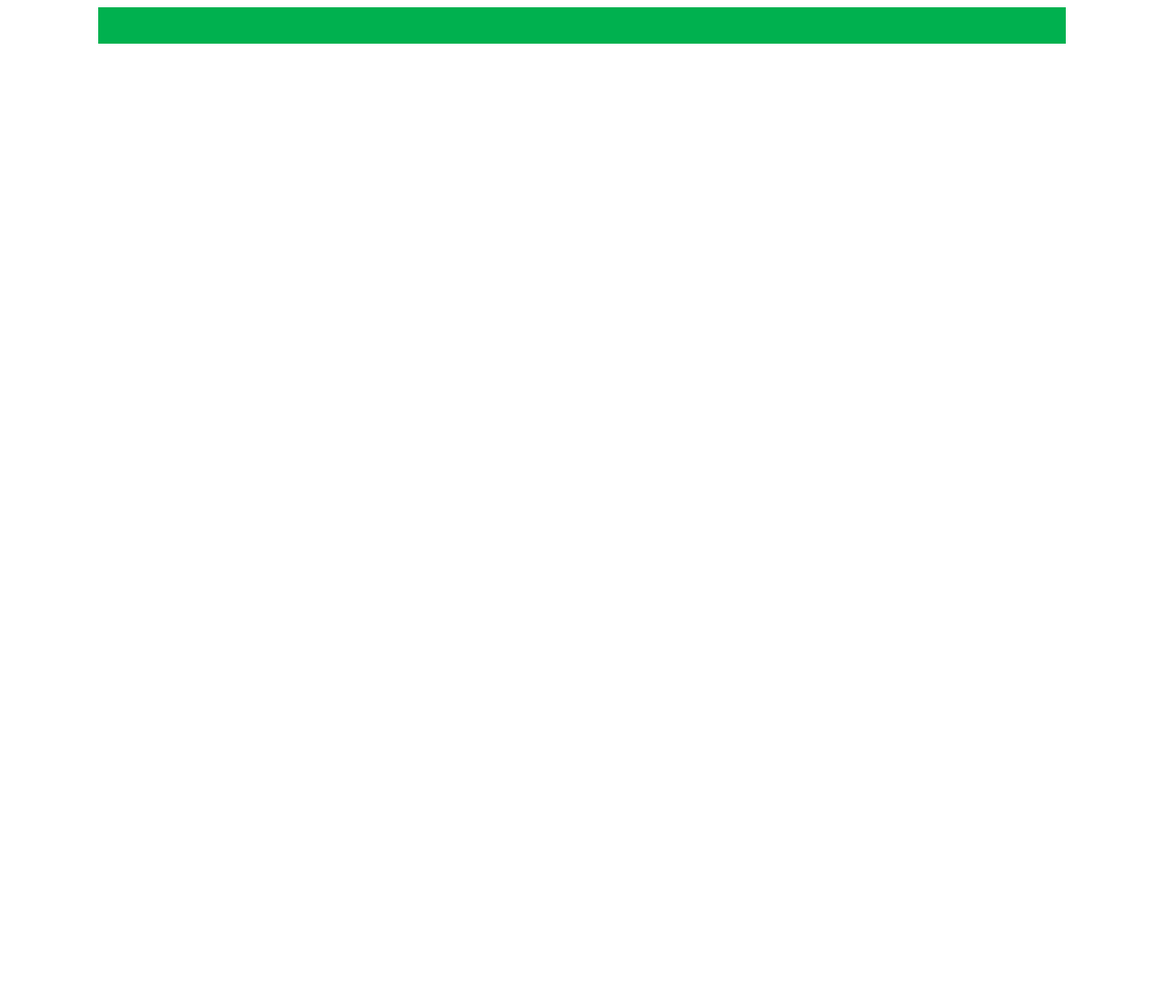
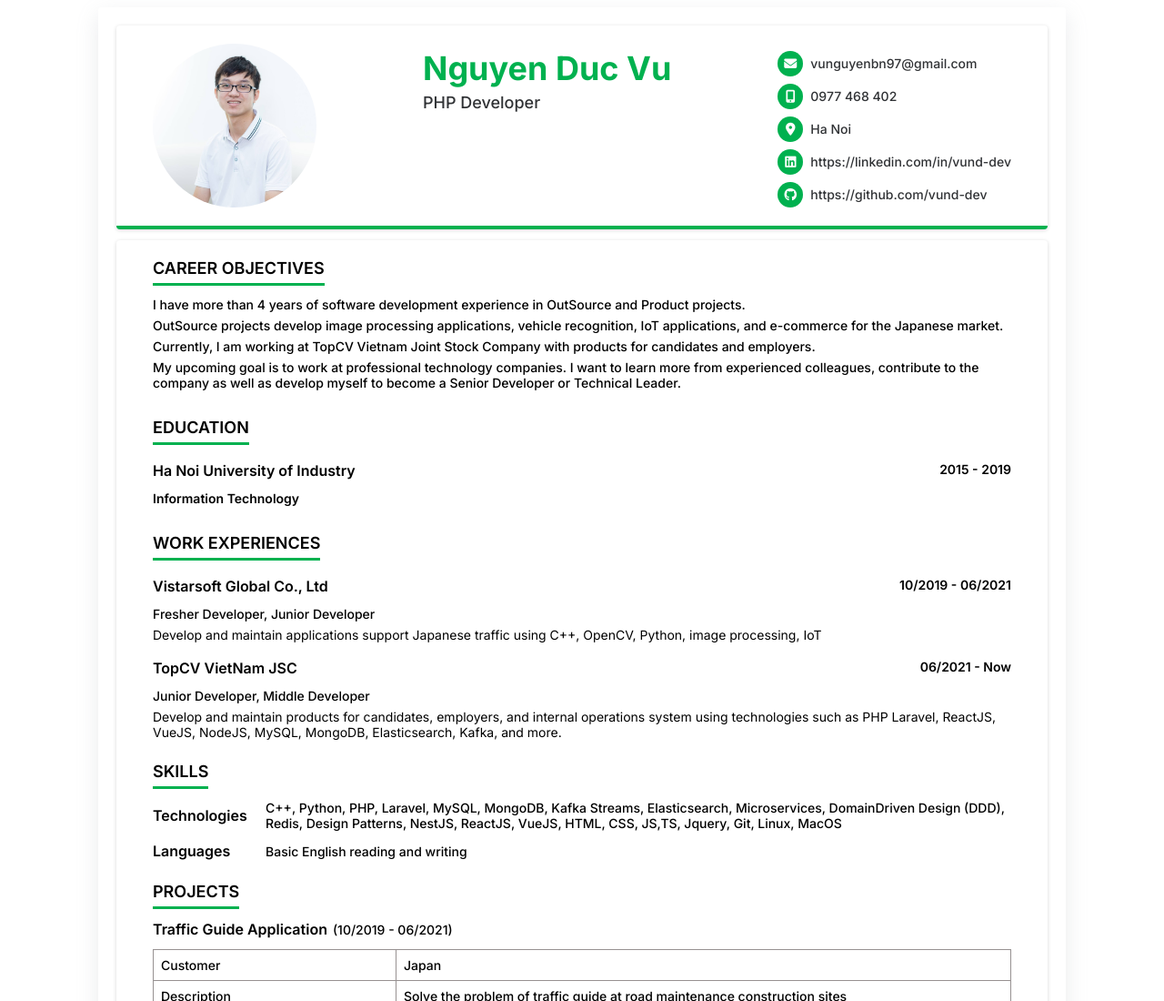
Before and after one commit to vund357/my-cv, a plain HTML site: page index.html in a window 1280 px wide. Shown: the top 1100 px of the page at 91% size. Before the commit the page ends 800 px from the top, so only its background shows below. Drawn offline with Linux system fonts and the light colour scheme.

Commit message:
Done my cv

```diff
--- /dev/null
+++ b/common.css
@@ -0,0 +1,85 @@
+table {
+    border-radius: 3px;
+    width: 100%;
+}
+table, tr, td {
+    border: 1px solid #979191;
+    border-collapse: collapse;
+}
+td {
+    padding: 8px;
+}
+.w-250 {
+    width: 250px;
+}
+.w-100 {
+    width: 100px;
+}
+.flex {
+    display: flex;
+}
+.flex-col {
+    display: flex;
+    flex-direction: column;
+}
+.items-center {
+    align-items: center;
+}
+.content-center {
+    justify-content: center;
+}
+.content-between {
+    justify-content: space-between;
+}
+.font-bold {
+    font-weight: 600;
+}
+.font-400 {
+    font-weight: 400;
+}
+.mx-12 {
+    margin-inside: 12px;
+}
+.my-12 {
+    margin-top: 12px;
+    margin-bottom: 12px;
+}
+.mx-6 {
+    margin-inside: 6px;
+}
+.my-6 {
+    margin-top: 6px;
+    margin-bottom: 6px;
+}
+.px-12 {
+    padding-inline: 12px;
+}
+.py-12 {
+    padding-top: 12px;
+    padding-bottom: 12px;
+}
+.px-6 {
+    padding-inline: 6px;
+}
+.py-6 {
+    padding-top: 6px;
+    padding-bottom: 6px;
+}
+.ml-6 {
+    margin-left: 6px;
+}
+.text-16 {
+    font-size: 16px;
+}
+.text-12 {
+    font-size: 12px;
+}
+.mb-6 {
+    margin-bottom: 6px;
+}
+.ml-24 {
+    margin-left: 24px;
+}
+.mt-12 {
+    margin-top: 12px;
+}
--- a/cv.css
+++ b/cv.css
@@ -1,10 +1,92 @@
+@import url('https://fonts.googleapis.com/css2?family=Inter:wght@100..900&display=swap');
+@import url('https://cdnjs.cloudflare.com/ajax/libs/font-awesome/6.5.1/css/all.min.css');
+body {
+  font-family: Inter, "Roboto Light", "sans-serif";
+  font-size: 14px;
+  font-weight: 500;
+}
 .container {
-  background: #00b14f;
-  width: 80vw;
+  border-radius: 4px;
+  width: 1024px;
   margin-inline: auto;
   padding: 20px;
+  box-shadow: rgba(149, 157, 165, 0.2) 0px 8px 24px;
 }
-
 .header-cv {
-
+  display: flex;
+  padding: 20px 40px;
+  background: #fff;
+  justify-content: space-between;
+  box-shadow: rgba(0, 0, 0, 0.16) 0px 1px 4px;
+  border-radius: 4px;
+  border-bottom: 4px solid #00b14f;
 }
+.avatar-cv {
+  width: 180px;
+  height: 180px;
+  border-radius: 100%;
+}
+.name-title {
+  display: flex;
+  flex-direction: column;
+}
+.name {
+  color: #00b14f;
+  font-weight: 700;
+  font-size: 36px;
+  line-height: 150%;
+}
+.title {
+  font-size: 18px;
+  color: rgb(48, 50, 53);
+}
+.info-contact {
+  display: flex;
+  flex-direction: column;
+}
+.info-contact-item {
+  margin-top: 8px;
+  display: flex;
+  align-items: center;
+}
+.icon-info {
+  width: 28px;
+  height: 28px;
+  background: #00b14f;
+  color: #fff;
+  border-radius: 100%;
+  display: flex;
+  align-items: center;
+  justify-content: center;
+}
+.info-contact-item a {
+  text-decoration: none;
+  margin-left: 8px;
+  color: rgb(48, 50, 53);
+  line-height: 149%;
+}
+.body-cv {
+  margin-top: 12px;
+  display: flex;
+  padding: 20px 40px;
+  background: #fff;
+  box-shadow: rgba(0, 0, 0, 0.16) 0px 1px 4px;
+  border-radius: 4px;
+  flex-direction: column;
+}
+.block-item {
+  margin-bottom: 24px;
+}
+.title-block {
+  font-size: 18px;
+  text-transform: uppercase;
+  font-weight: 600;
+  border-bottom: 3px solid #00b14f;
+  width: fit-content;
+  padding-bottom: 6px;
+}
+.content-block {
+  margin-top: 12px;
+  display: flex;
+  flex-direction: column;
+}
--- /dev/null
+++ b/cv.js
@@ -0,0 +1,301 @@
+const data = {
+    full_name: "Nguyen Duc Vu",
+    title: "PHP Developer",
+    info_contacts: [
+        {
+            icon: "fa-solid fa-envelope",
+            action: "mailto:vunguyenbn97@gmail.com",
+            text: "vunguyenbn97@gmail.com",
+        },
+        {
+            icon: "fa-solid fa-mobile-screen-button",
+            action: "tel:0977468402",
+            text: "0977 468 402",
+        },
+        {
+            icon: "fa-solid fa-location-dot",
+            action: "#",
+            text: "Ha Noi",
+        },
+        {
+            icon: "fa-brands fa-linkedin",
+            action: "https://linkedin.com/in/vund-dev",
+            text: "https://linkedin.com/in/vund-dev",
+        },
+        {
+            icon: "fa-brands fa-github",
+            action: "https://github.com/vund-dev",
+            text: "https://github.com/vund-dev",
+        },
+    ],
+    objectives: {
+      title: 'CAREER OBJECTIVES',
+      items: [
+          'I have more than 4 years of software development experience in OutSource and Product projects.',
+          'OutSource projects develop image processing applications, vehicle recognition, IoT applications, and e-commerce for the Japanese market.',
+          'Currently, I am working at TopCV Vietnam Joint Stock Company with products for candidates and employers.',
+          'My upcoming goal is to work at professional technology companies. I want to learn more from experienced colleagues, contribute to the company as well as develop myself to become a Senior Developer or Technical Leader.',
+      ],
+    },
+    educations: {
+
+    },
+    projects: [
+        {
+            name: 'Traffic Guide Application',
+            time: '10/2019 - 06/2021',
+            details: [
+                {
+                    label: 'Customer',
+                    text: 'Japan',
+                },
+                {
+                    label: 'Description',
+                    text: 'Solve the problem of traffic guide at road maintenance construction sites',
+                },
+                {
+                    label: 'Team Size',
+                    text: 5,
+                },
+                {
+                    label: 'Positions',
+                    text: [
+                        'Fresher Developer (10/2019 - 01/2020)',
+                        'Junior Developer (01/2020 - 06/2021)'
+                    ],
+                },
+                {
+                    label: 'Responsibilities',
+                    text: [
+                        'Develop lane recognition service',
+                        'Training model, improving the accuracy of identifying vehicles and license plates',
+                        'Fix errors that occur during actual runtime and optimize performance',
+                        'Develop web service to support remote object location',
+                        'Coordinate with BrSE in Japan when installing experimental products at off-road construction sites',
+                    ],
+                },
+                {
+                    label: 'Technologies',
+                    text: 'C++, Python, OpenCV, Yolo, Laravel, HTML, CSS, JQuery',
+                },
+            ],
+        },
+        {
+            name: 'Wedding E-commerce',
+            time: '02/2020 - 06/2021',
+            details: [
+                {
+                    label: 'Customer',
+                    text: 'Japan',
+                },
+                {
+                    label: 'Description',
+                    text: 'Online weddings are becoming more and more popular, celebrating wedding guests is easier with online shopping services according to the couple\'s wishes.',
+                },
+                {
+                    label: 'Team Size',
+                    text: 5,
+                },
+                {
+                    label: 'Positions',
+                    text: 'Junior Developer'
+                },
+                {
+                    label: 'Responsibilities',
+                    text: [
+                        'Participate in building and designing Database for features in the project',
+                        'Develop backend and frontend product modules',
+                    ],
+                },
+                {
+                    label: 'Technologies',
+                    text: 'Laravel, MySQL, HTML, CSS, Jquery',
+                },
+            ],
+        },
+        {
+            name: 'Topcv.vn',
+            time: '06/2021 - 09/2021',
+            details: [
+                {
+                    label: 'Company',
+                    text: 'TopCV VietNam JSC',
+                },
+                {
+                    label: 'Description',
+                    text: 'One of the Company\'s core products with services such as supporting free online CV creation tools, finding jobs for candidates and some other features.',
+                },
+                {
+                    label: 'Team Size',
+                    text: 5,
+                },
+                {
+                    label: 'Positions',
+                    text: 'Junior Developer'
+                },
+                {
+                    label: 'Responsibilities',
+                    text: [
+                        'Participate in developing cv templates',
+                        'Develop candidate vip feature',
+                        'Optimize and increase candidate experience',
+                    ],
+                },
+                {
+                    label: 'Technologies',
+                    text: 'Laravel, MySQL, Elasticsearch, HTML, CSS, JQuery,...',
+                },
+            ],
+        },
+        {
+            name: 'Internal Operation System',
+            time: '09/2021 - 03/2023',
+            details: [
+                {
+                    label: 'Company',
+                    text: 'TopCV VietNam JSC',
+                },
+                {
+                    label: 'Description',
+                    text: 'Products operated internally by the Company. Has main features such as: Workflow, Customer Tracking, Human Resource Management, CRM,...',
+                },
+                {
+                    label: 'Team Size',
+                    text: 'Agile Team 10',
+                },
+                {
+                    label: 'Positions',
+                    text: [
+                        'Junior Developer (09/2021 - 04/2022)',
+                        'Middle Developer (04/2022 - 03/2023)',
+                    ],
+                },
+                {
+                    label: 'Responsibilities',
+                    text: [
+                        'Participate in building and developing professional features to support sales and customer care staff.',
+                        'Participate in building process systems and managing Workflow processes.',
+                        'Participate in building Microservices about: Accounts, Customers, Human Resources, Workflow,...',
+                        'Participate in building and designing Database for features in the project.',
+                        'Optimize the experience in the system.',
+                        'Join the Agile team in evaluating and contributing ideas to build new features.',
+                    ],
+                },
+                {
+                    label: 'Technologies',
+                    text: 'Laravel, NestJS, ReactJS, Microservices Architecture, Domain-Driven Design (DDD), Kafka, Elasticsearch, MySQL, MongoDB',
+                },
+            ],
+        },
+        {
+            name: 'Tuyendung.topcv.vn',
+            time: '03/2023 - now',
+            details: [
+                {
+                    label: 'Company',
+                    text: 'TopCV VietNam JSC',
+                },
+                {
+                    label: 'Description',
+                    text: 'Smart recruitment platform for employers, supporting finding suitable candidates. Apply AI technology to products. Main features such as: Recruitment campaign, Post job ads, Find CV, Recommend CV, Manage CV, Provide paid service packages for employers,...',
+                },
+                {
+                    label: 'Team Size',
+                    text: 'Agile Team 11',
+                },
+                {
+                    label: 'Positions',
+                    text: 'Middle Developer'
+                },
+                {
+                    label: 'Responsibilities',
+                    text: [
+                        'Participate in developing features such as Posting job advertisements, Searching CVs, Recommend CV, Managing CVs, including interfaces, APIs, Databases.',
+                        'Optimize queries, refactor code',
+                        'Resolve bugs that arise in the production environment',
+                        'Join the Agile team in evaluating and contributing ideas to build new features.',
+                    ],
+                },
+                {
+                    label: 'Technologies',
+                    text: 'Laravel, VueJS, SCSS, React Native, MySQL, MongoDB, Elasticsearch, Kafka, Microservices Architecture, Domain-Driven Design',
+                },
+            ],
+        },
+    ],
+}
+
+fillData();
+function fillData() {
+    fillNameAndTitle()
+    fillContact()
+    fillObjective()
+    fillProjects()
+}
+
+function fillNameAndTitle() {
+    const { full_name, title } = data
+    document.getElementById('full_name').innerText = full_name
+    document.getElementById('title').innerText = title
+}
+
+function fillContact() {
+    let html = ''
+    const { info_contacts } = data
+    info_contacts.forEach((info) => {
+        html += '<div class="info-contact-item">'
+        html += `<div class="icon-info"><i class="${info.icon}"></i></div>`
+        html += `<a href="${info.action}">${info.text}</a>`
+        html += '</div>'
+    })
+    document.getElementById('info-contact').innerHTML = html
+}
+
+function fillObjective() {
+    const { objectives } = data
+    let html = '<div class="title-block">'
+    html += objectives.title
+    html += '</div>'
+    html += '<div class="content-block">'
+
+    objectives.items.forEach((item) => {
+        html += `<span class="mb-6">${item}</span>`
+    })
+    html += '</div>'
+    document.getElementById('about').innerHTML = html
+}
+
+function fillProjects() {
+    let html = '<div class="title-block">PROJECTS</div>'
+    const { projects } = data
+    projects.forEach((project) => {
+        html += '<div class="content-block">'
+        html += '<div class="flex items-center">'
+        html += `<span class="font-bold text-16">${project.name}</span>`
+        html += `<span class="ml-6">(${project.time})</span>`
+        html += '</div>'
+        html += '<table class="my-12">'
+
+        const { details } = project
+        details.forEach((detail) => {
+            html += '<tr>'
+            html += '<td class="w-250">'
+            html += detail.label
+            html += '</td>'
+            html += '<td>'
+
+            if (detail.text instanceof Array) {
+                html += '<div class="flex-col">'
+                detail.text.forEach((txt) => {
+                    html += `<span>- ${txt}</span>`
+                })
+                html += '</div>'
+            } else {
+                html += detail.text
+            }
+        })
+        html += '</table>'
+        html += '</div>'
+    })
+    document.getElementById('projects-block').innerHTML = html
+}
--- a/index.html
+++ b/index.html
@@ -2,13 +2,82 @@
 <html lang="en">
 <head>
     <meta charset="UTF-8">
-    <title>Title</title>
-    <link rel="stylesheet" type="text/css" href="cv.css"/>
+    <title>My CV</title>
+    <link rel="icon" type="image/x-icon" href="./favicon.ico">
+    <link rel="stylesheet" type="text/css" href="./cv.css"/>
+    <link rel="stylesheet" type="text/css" href="./common.css"/>
 </head>
 <body>
     <div class="container">
         <div class="header-cv">
+            <img class="avatar-cv" alt="avatar" src="./avatar.jpg"/>
+            <div class="name-title">
+                <div class="name" id="full_name"></div>
+                <div class="title" id="title"></div>
+            </div>
+            <div class="info-contact" id="info-contact">
+            </div>
+        </div>
+        <div class="body-cv">
+            <div id="about" class="block-item">
+            </div>
+            <div id="education" class="education block-item">
+                <div class="title-block">
+                    EDUCATION
+                </div>
+                <div class="content-block">
+                    <div class="flex content-between">
+                        <span class="font-bold py-6 text-16">Ha Noi University of Industry</span>
+                        <span class="font-bold py-6">2015 - 2019</span>
+                    </div>
+                    <div class="font-bold py-6">Information Technology</div>
+                </div>
+            </div>
+            <div class="education block-item">
+                <div class="title-block">
+                    WORK EXPERIENCES
+                </div>
+                <div class="content-block">
+                    <div class="flex content-between">
+                        <span class="font-bold py-6 text-16">Vistarsoft Global Co., Ltd</span>
+                        <span class="font-bold py-6">10/2019 - 06/2021</span>
+                    </div>
+                    <div class="my-6">Fresher Developer, Junior Developer</div>
+                    <div class="flex-col font-400">
+                        <span>Develop and maintain applications support Japanese traffic using C++, OpenCV, Python, image processing, IoT</span>
+                    </div>
+                </div>
+                <div class="content-block">
+                    <div class="flex content-between">
+                        <span class="font-bold py-6 text-16">TopCV VietNam JSC</span>
+                        <span class="font-bold py-6">06/2021 - Now</span>
+                    </div>
+                    <div class="my-6">Junior Developer, Middle Developer</div>
+                    <div class="flex-col font-400">
+                        <span>Develop and maintain products for candidates, employers, and internal operations system using technologies such as PHP
+Laravel, ReactJS, VueJS, NodeJS, MySQL, MongoDB, Elasticsearch, Kafka, and more.</span>
+                    </div>
+                </div>
+            </div>
+            <div class="skill block-item">
+                <div class="title-block">
+                    SKILLS
+                </div>
+                <div class="content-block">
+                    <div class="flex items-center">
+                        <div class="font-bold text-16 w-100">Technologies</div>
+                        <div class="ml-24">C++, Python, PHP, Laravel, MySQL, MongoDB, Kafka Streams, Elasticsearch, Microservices, DomainDriven Design (DDD), Redis, Design Patterns, NestJS, ReactJS, VueJS, HTML, CSS, JS,TS, Jquery, Git, Linux, MacOS</div>
+                    </div>
+                    <div class="flex mt-12 items-center">
+                        <div class="font-bold text-16 w-100">Languages</div>
+                        <div class="ml-24">Basic English reading and writing</div>
+                    </div>
+                </div>
+            </div>
+            <div id="projects-block" class="block-item">
+            </div>
         </div>
     </div>
+    <script type="text/javascript"  src="./cv.js"></script>
 </body>
 </html>
```
Also changed, not shown: avatar.jpg (added), favicon.ico (added), 1 other file.
